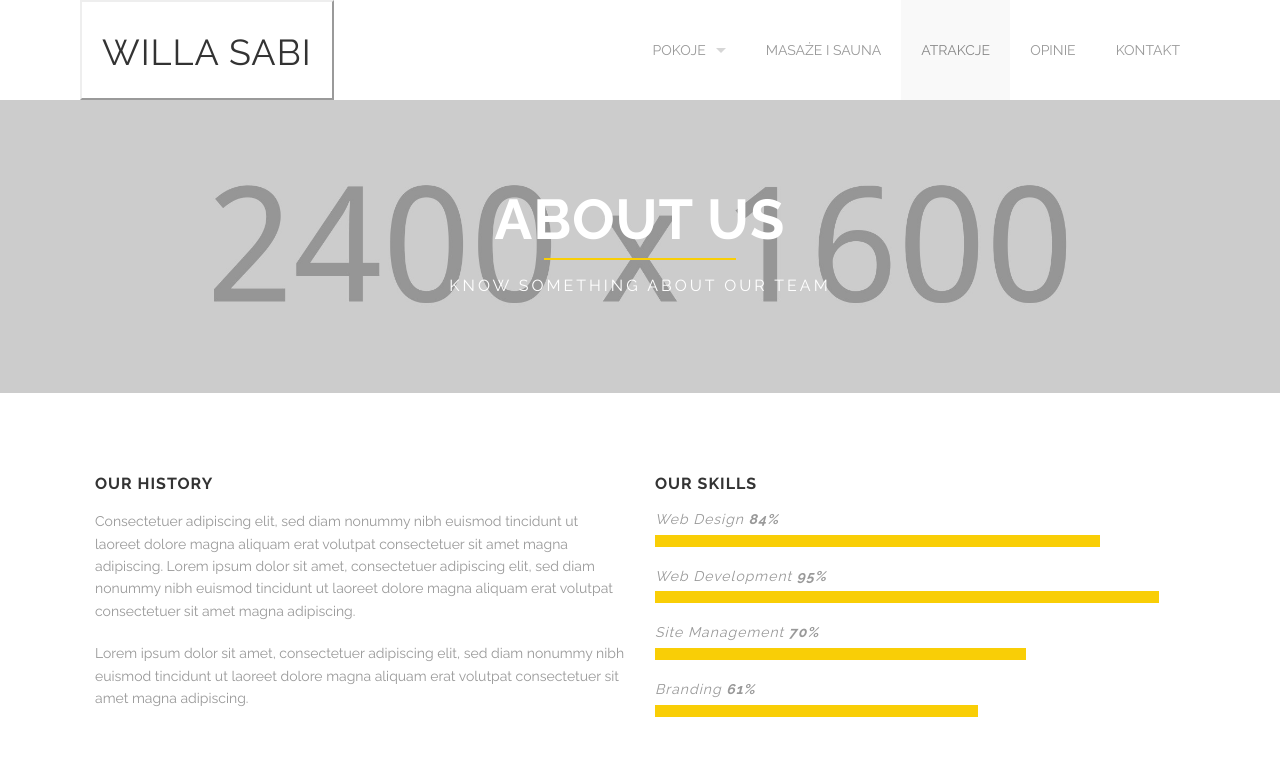
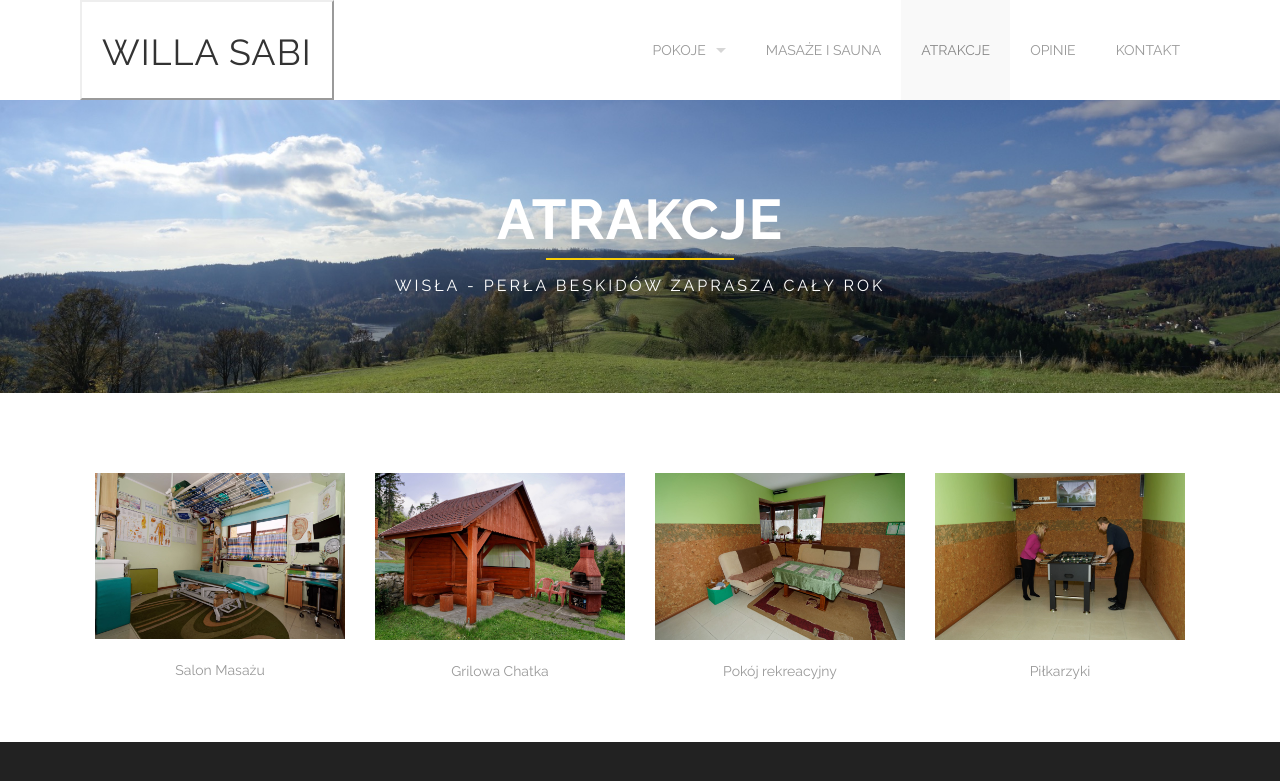
Before and after one commit to cs3b/usabi.pl, a Jekyll site: the page built from atrakcje.html, in a window 1280 px wide and 1400 px high, cut to the strip 0-782 px from the top of the window. Built offline with Jekyll 4.4.1, drawn with Linux system fonts in a browser that asks for light colours; some of the changed text lies outside the part shown.

Commit message:
add atrakcje

```diff
--- a/atrakcje.html
+++ b/atrakcje.html
@@ -2,22 +2,12 @@
 layout: default
 title: About
 section_id: atrakcje
-skills:
-  - title: Web Design
-    percentage: 84
-  - title: Web Development
-    percentage: 95
-  - title: Site Management
-    percentage: 70
-  - title: Branding
-    percentage: 61
-
 ---
 
-<div class='full parallax' style='background-image: url(images/@stock/about-us.jpg); color: #fff;'>
+<div class='full parallax' style='background-image: url(images/slider/wisla_pasmo_gorskie_cienkow.jpg); color: #fff;'>
   <div class='row'>
     <div class='twelve columns'>
-      {% include section-header.html title="About us" color="#fff" tagline="Know something about our team" class="big" %}
+      {% include section-header.html title="Atrakcje" color="#fff" tagline="Wisła - perła beskidów zaprasza cały rok" class="big" %}
     </div>
   </div>
   <div class='four spacing'></div>
@@ -25,97 +15,44 @@ skills:
 
 <div class='full'>
   <div class='row'>
-    <div class='medium-6 columns'>
-      <h3>Our history</h3>
-      <p>Consectetuer adipiscing elit, sed diam nonummy nibh euismod tincidunt ut laoreet dolore magna aliquam erat volutpat consectetuer sit amet magna adipiscing. Lorem ipsum dolor sit amet, consectetuer adipiscing elit, sed diam nonummy nibh euismod tincidunt ut laoreet dolore magna aliquam erat volutpat consectetuer sit amet magna adipiscing.</p>
-      <p>Lorem ipsum dolor sit amet, consectetuer adipiscing elit, sed diam nonummy nibh euismod tincidunt ut laoreet dolore magna aliquam erat volutpat consectetuer sit amet magna adipiscing.</p>
+      <div class='small-6 medium-3 large-3 columns'>
+        <div class='mod modTeamMember'>
+          <div class='member'>
+            <img class="avatar" alt="" src="/images/masaz/002.jpg" />
+          </div>
+          <p class='centered-text'>Salon Masażu</p>
+          <div class='two spacing'></div>
+        </div>
+      </div>
+
+    <div class='small-6 medium-3 large-3 columns'>
+      <div class='mod modTeamMember'>
+        <div class='member'>
+          <img class="avatar" alt="" src="/images/atrakcje/grilowa_chatka.jpg" />
+        </div>
+        <p class='centered-text'>Grilowa Chatka</p>
+        <div class='two spacing'></div>
+      </div>
     </div>
-    <div class='medium-6 columns'>
-      <h3>Our skills</h3>
-      <div class='mod modBarGraph'>
-        <ul class='bars'>
-          {% for skill in page.skills %}
-            <li>
-              <h4 style=''>
-                {{skill.title}}
-                <strong>{{skill.percentage}}%</strong>
-              </h4>
-              <p class='highlighted' data-percent='{{skill.percentage}}'></p>
-            </li>
-          {% endfor %}
-        </ul>
+
+    <div class='small-6 medium-3 large-3 columns'>
+      <div class='mod modTeamMember'>
+        <div class='member'>
+          <img class="avatar" alt="" src="/images/atrakcje/pokoj-rekreacyjny.jpg" />
+        </div>
+        <p class='centered-text'>Pokój rekreacyjny</p>
+        <div class='two spacing'></div>
+      </div>
+    </div>
+
+    <div class='small-6 medium-3 large-3 columns'>
+      <div class='mod modTeamMember'>
+        <div class='member'>
+          <img class="avatar" alt="" src="/images/atrakcje/pilkazyki.jpg" />
+        </div>
+        <p class='centered-text'>Piłkarzyki</p>
+        <div class='two spacing'></div>
       </div>
     </div>
   </div>
 </div>
-
-
-<div class='full'>
-  <div class='row'>
-    {% for member in site.data.members %}
-      <div class='small-6 medium-3 large-3 columns'>
-        <div class='mod modTeamMember'>
-          <div class='member'>
-            <img class="avatar" alt="" src="{{ member.avatar }}" />
-            <div class='overlay'>
-              <div class='intro'>
-                <h3>{{member.name}}</h3>
-                <p>{{member.position}}</p>
-                <ul class='socials'>
-                  {% for social in member.socials %}
-                    <li>
-                      <a href='{{social.link}}'>
-                        <i class='fa fa-{{social.icon}}'></i>
-                      </a>
-                    </li>
-                  {% endfor %}
-                </ul>
-              </div>
-            </div>
-          </div>
-          <p class='centered-text'>{{member.desc}}</p>
-          <div class='two spacing'></div>
-        </div>
-      </div>
-    {% endfor %}
-  </div>
-</div>
-
-
-<div class='full parallax' style='background: #f5f5f5'>
-  <div class='row'>
-    <div class='large-12 columns'>
-      <p class='centered-text'>
-        <i class='fa fa-quote-left' style='color: #F9CE06; font-size: 36px;'></i>
-      </p>
-    </div>
-  </div>
-  <div class='row'>
-    <div class='large-12 columns'>
-      {% include section-header.html title="What our clients say" %}
-      <div class='spacing'></div>
-    </div>
-  </div>
-  <div class='row'>
-    <div class='large-12 columns'>
-      <div class='mod modTestimonials'>
-        <div class='row'>
-          <div class='small-12 columns'>
-            <div class='items centered-text'>
-              {% for testimonial in page.testimonials %}
-                <div class='item'>
-                  <p class='quote'>"{{testimonial.quote}}"</p>
-                  <p class='author'>- {{testimonial.author}}</p>
-                  <div class='two spacing'></div>
-                </div>
-              {% endfor %}
-            </div>
-          </div>
-          <div class='spacing'></div>
-        </div>
-      </div>
-    </div>
-  </div>
-</div>
-
-{% include our-customers.html %}
```
Also changed, not shown: images/atrakcje/grilowa_chatka.jpg (added), images/atrakcje/pilkazyki.jpg (added), images/atrakcje/pokoj-rekreacyjny.jpg (added), images/masaz/002.jpg (added).
